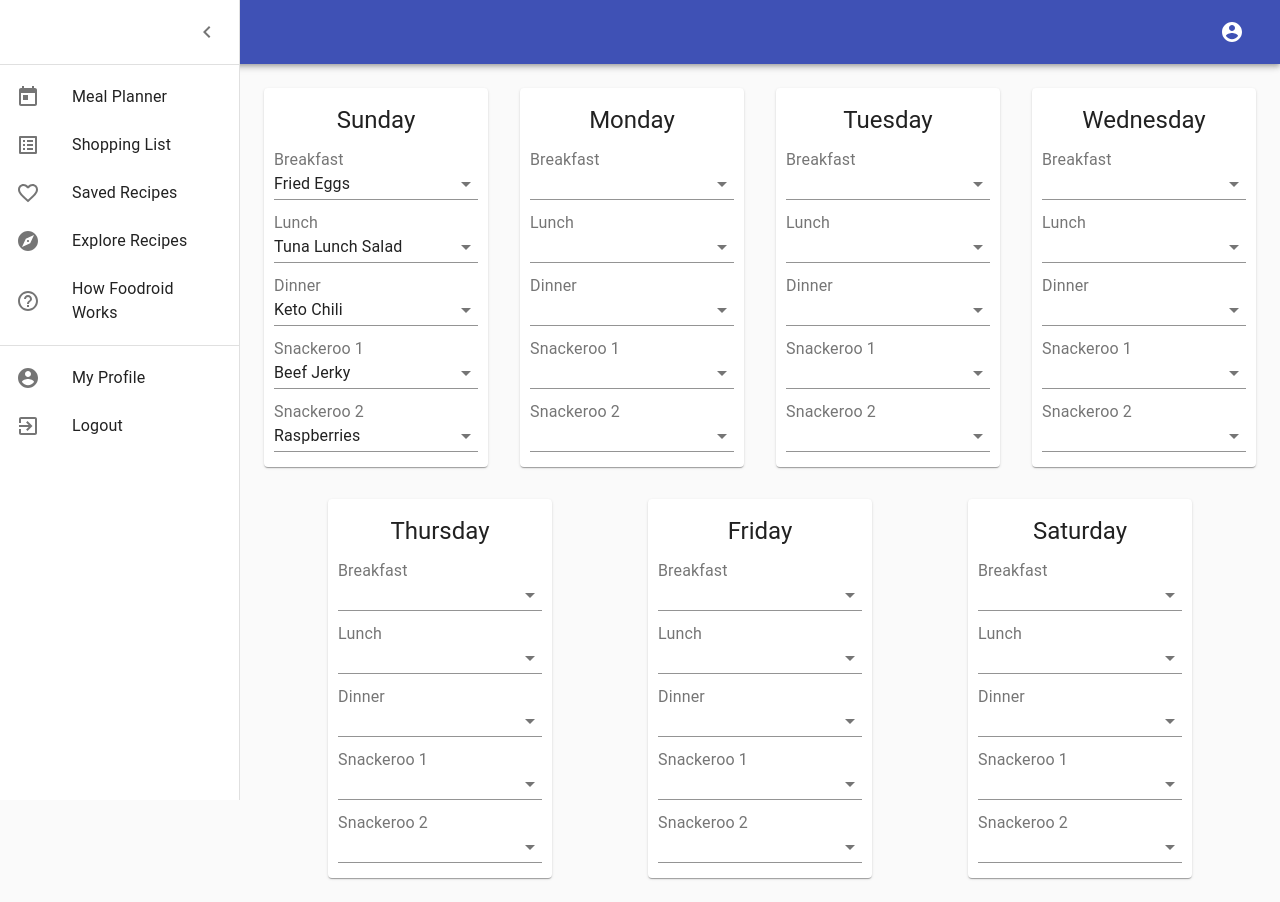
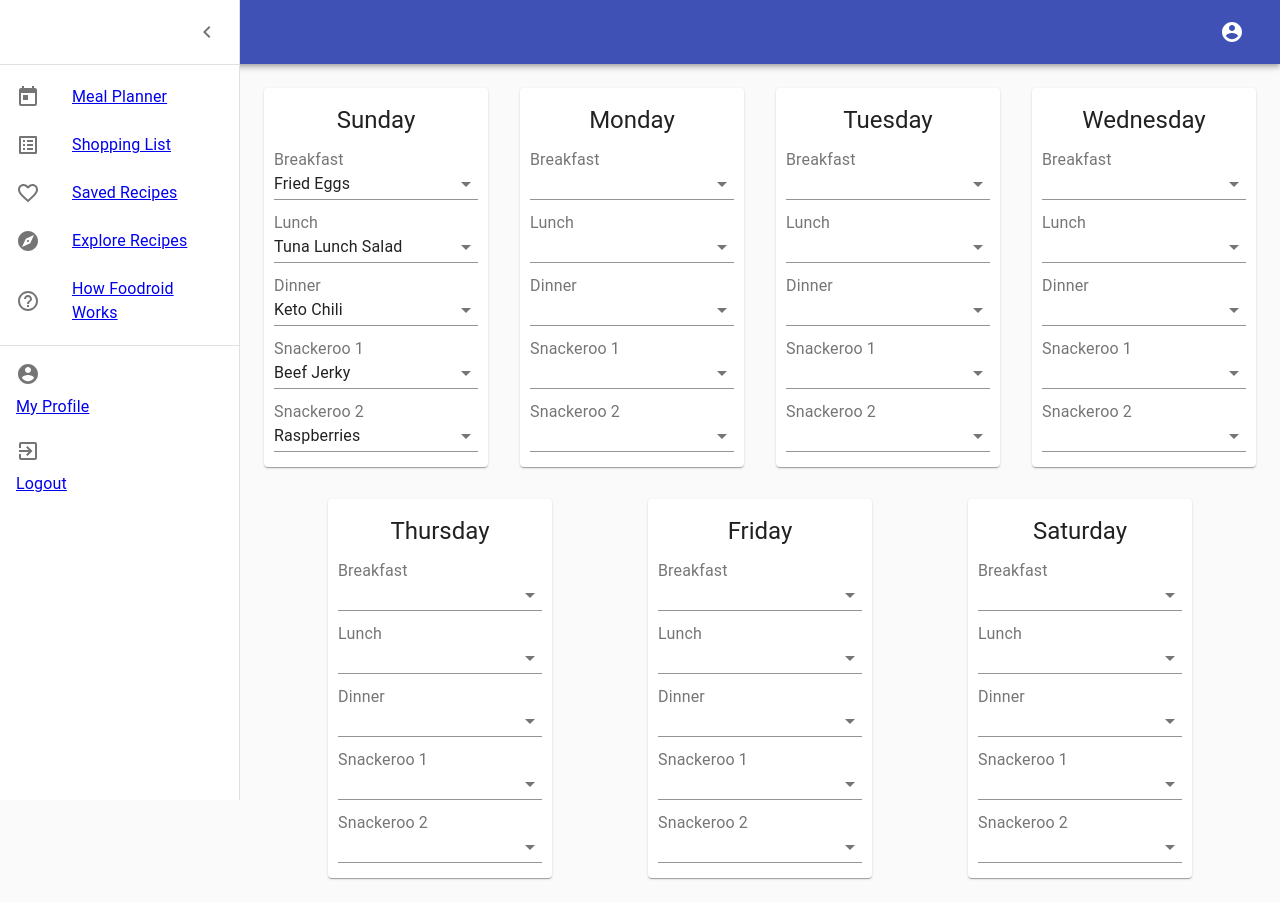
Before and after one commit to gage117/meal-planner, a React (Create React App) app in the folder client/: page / in a window 1280 px wide. Built offline with nearby package versions, Linux system fonts and the light colour scheme.

Commit message:
Added links to Drawer component

```diff
--- a/client/src/components/Drawer/index.js
+++ b/client/src/components/Drawer/index.js
@@ -1,3 +1,4 @@
+import {Link} from 'react-router-dom';
 import { makeStyles, useTheme } from '@material-ui/core/styles';
 import MuiDrawer from '@material-ui/core/Drawer';
 import List from '@material-ui/core/List';
@@ -90,34 +91,89 @@ function Drawer({open, setOpen}) {
         <Divider />
         <List>
           {['Meal Planner', 'Shopping List', 'Saved Recipes', 'Explore Recipes', 'How Foodroid Works'].map((text, index) => (
-            <ListItem button key={text}>
-              <ListItemIcon>
+            <>
               {(() => {
                 switch (text) {
                 case 'Meal Planner':
-                    return <TodayIcon />
+                  return (
+                    <Link to={"/"}>
+                      <ListItem button key={text}>
+                        <ListItemIcon>
+                          <TodayIcon />
+                        </ListItemIcon>
+                        <ListItemText primary={text} />
+                      </ListItem>
+                    </Link>
+                  )
                 case 'Shopping List':
-                    return <ListAltIcon />
+                  return (
+                    <Link to={"/shopping-list"}>
+                      <ListItem button key={text}>
+                        <ListItemIcon>
+                          <ListAltIcon />
+                        </ListItemIcon>
+                        <ListItemText primary={text} />
+                      </ListItem>
+                    </Link>
+                  )
                 case 'Saved Recipes':
-                    return <FavoriteBorderIcon />
+                  return (
+                    <Link to={"/saved-recipes"}>
+                      <ListItem button key={text}>
+                        <ListItemIcon>
+                          <FavoriteBorderIcon />
+                        </ListItemIcon>
+                        <ListItemText primary={text} />
+                      </ListItem>
+                    </Link>
+                  )
                 case 'Explore Recipes':
-                    return <ExploreIcon />
+                  return (
+                    <Link to={"/explore"}>
+                      <ListItem button key={text}>
+                        <ListItemIcon>
+                          <ExploreIcon />
+                        </ListItemIcon>
+                        <ListItemText primary={text} />
+                      </ListItem>
+                    </Link>
+                  )
                 case 'How Foodroid Works':
-                    return <HelpOutlineIcon />
+                  return (
+                    <Link to={"/how-it-works"}>
+                      <ListItem button key={text}>
+                        <ListItemIcon>
+                          <HelpOutlineIcon />
+                        </ListItemIcon>
+                        <ListItemText primary={text} />
+                      </ListItem>
+                    </Link>
+                  )
                 default:
                   break;
               }})()}
-              </ListItemIcon>
-              <ListItemText primary={text} />
-            </ListItem>
+            </>
           ))}
         </List>
         <Divider />
         <List>
           {['My Profile', 'Logout'].map((text, index) => (
             <ListItem button key={text}>
-              <ListItemIcon>{text === 'My Profile' ? <AccountCircleIcon /> : <ExitToAppIcon />}</ListItemIcon>
+              {text === 'My Profile' ? (
+                <Link to={"/profile"}>
+                  <ListItemIcon>
+                    <AccountCircleIcon />
+                  </ListItemIcon>
                   <ListItemText primary={text} />
+                </Link>
+              ) : (
+                <Link to={"/logout"}>
+                <ListItemIcon>
+                  <ExitToAppIcon />
+                </ListItemIcon>
+                <ListItemText primary={text} />
+              </Link>
+              )}
             </ListItem>
           ))}
         </List>
```
Lines whose indentation alone changed are shown as unchanged.
